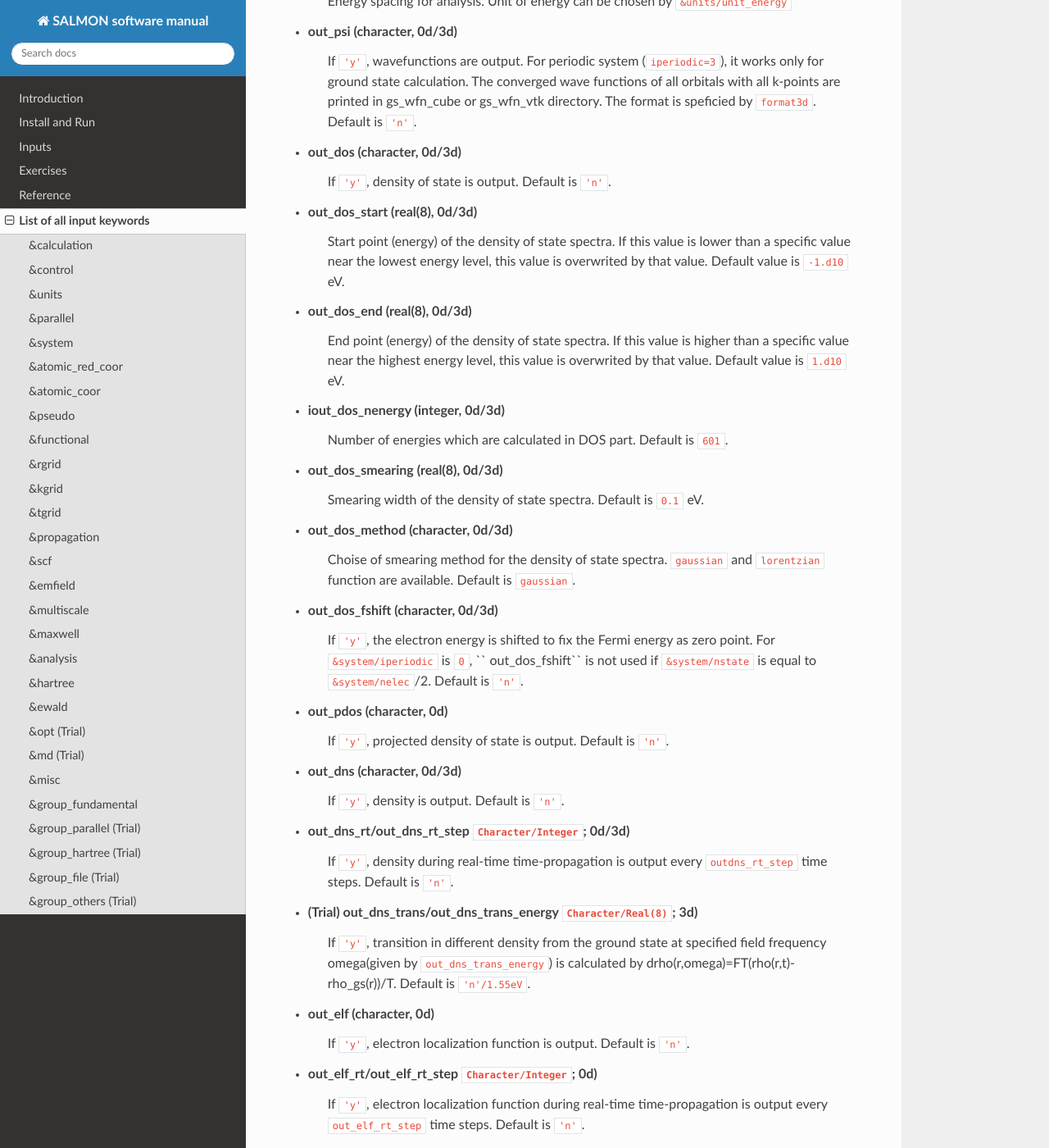
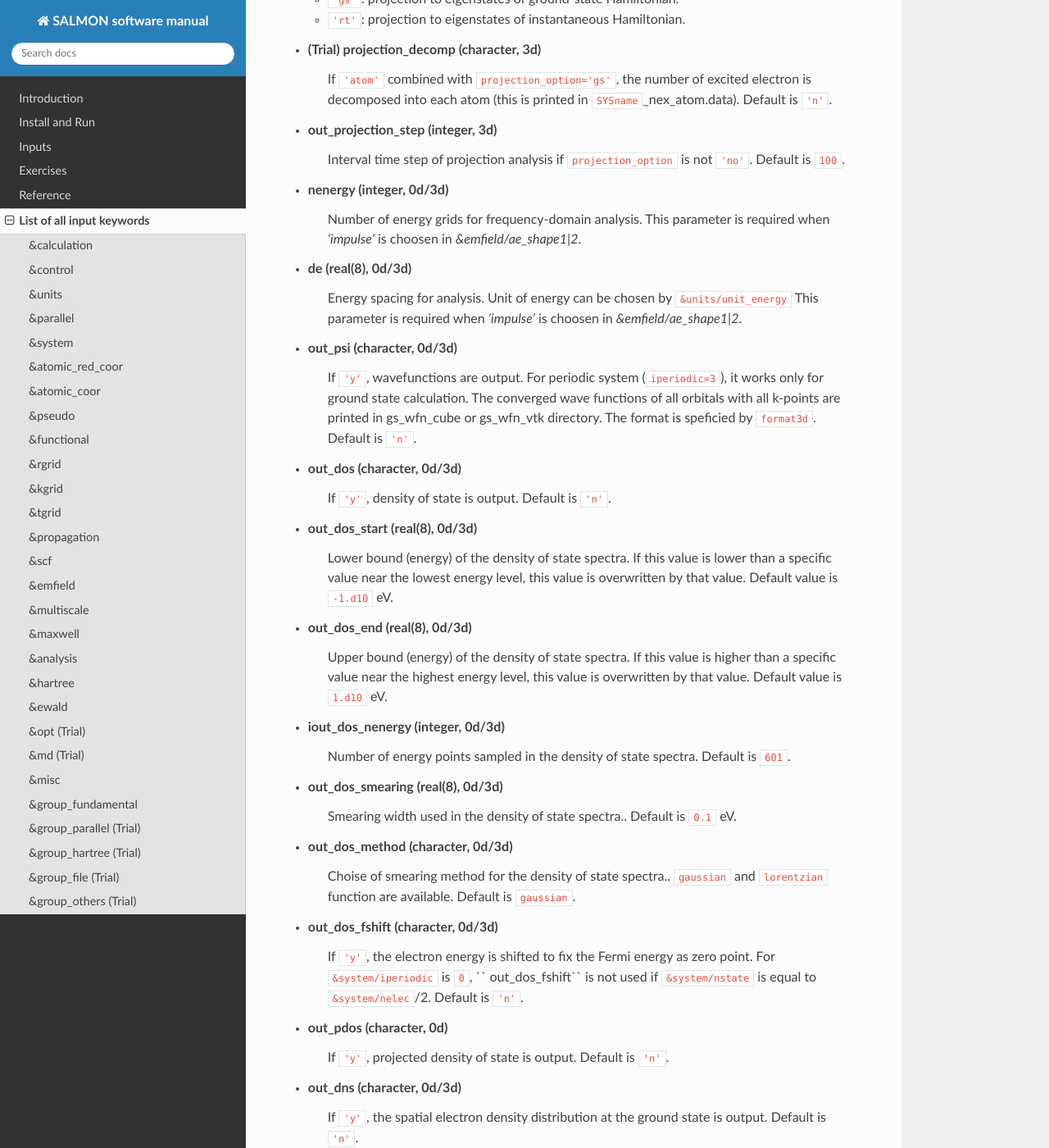
Before and after one commit to SALMON-TDDFT/SALMON-DOCS, a Sphinx documentation site: the page built from source/input_keyword_list.rst, in a window 1280 px wide and 1400 px high, scrolled down 15995 px. Shown: the whole window at 82% size. Built offline with Sphinx 7.4.7 and the Read the Docs theme 2.0.0, drawn with Linux system fonts in a browser that asks for light colours; formulas are drawn with MathJax 3; some of the changed text lies outside the part shown.

Commit message:
Update input_keyword_list.rst

```diff
--- a/source/input_keyword_list.rst
+++ b/source/input_keyword_list.rst
@@ -321,18 +321,22 @@
 
 - **xc** (character, 0d/3d)
    Exchange-correlation functionals.
-   At the moment, the functional 'PZ' is available for 0d calculations, and the functionals 'PZ', 'PZM', and TBmBJ' are available for 3d calculations.
+   At present version, the functional 'PZ,' 'PZM' and 'TBmBJ' is available for both 0d/3d calculations, and the functionals 'TPSS' and 'VS98' are available for 3d calculations.
 
   - ``'PZ'``: Perdew-Zunger LDA :Phys. Rev. B 23, 5048 (1981).
   - ``'PZM'``: Perdew-Zunger LDA with modification to improve sooth connection between high density form and low density one. :J. P. Perdew and Alex Zunger, Phys. Rev. B 23, 5048 (1981).
   - ``'TBmBJ'``: Tran-Blaha meta-GGA exchange with Perdew-Wang correlation. :Fabien Tran and Peter Blaha, Phys. Rev. Lett. 102, 226401 (2008). John P. Perdew and Yue Wang, Phys. Rev. B 45, 13244 (1992).
+  - ``'TPSS'``: Tao, Perdew, Staroverov and Scuseria meta-GGA exchange correlation. :J. Tao, J. P. Perdew, V. N. Staroverov, and G. E. Scuseria, Phys. Rev. Lett. 91, 146401 (2003).
+  - ``'VS98'``:  van Voorhis and Scuseria exchange with Perdew-Wang correlation: T. Van Voorhis and G. E. Scuseria, J. Chem. Phys. 109, 400 (1998).
 
 - **alibxc, alibx, alibc** (character, 0d/3d)
    By specifying ``alibxc``, the functionals prepared in libxc package are available.
    They can be set indivisually by specifying ``alibx`` and ``alibc``.
    To use libxc libraries, ``--with-libxc`` option must be added in excecuting configure.
+   The available option of the exchange-correlation functionals are listed in the LibXC website.
+   [See http://www.tddft.org/programs/libxc/functionals/]
 
-- **cval(:)** (real(8), 3d)
+- **cval** (real(8), 3d)
    Mixing parameter in Tran-Blaha meta-GGA exchange potential. If ``cval`` is set to a minus value, the mixing-parameter computed
    by the formula in the original paper [Phys. Rev. Lett. 102, 226401 (2008)].
    Default is ``'1.0'``.
@@ -590,21 +594,27 @@
 &multiscale
 -----------
 
-- **fdtddim** (character, 3d)
+- (Trial) **fdtddim** (character, 3d)
    Dimension of FDTD calculation for multi-scale Maxwell-Kohn-Sham method.
-   ``1d,2d,3d`` is available in the present version.
    Default value is ``'1D'``.
 
-- **twod_shape** (character, 3d)
+- (Trial) **twod_shape** (character, 3d)
    Boundary condision of the second dimension for FDTD calculation with
    multi-scale Maxwell-Kohn-Sham method.
    Default value is ``'periodic'``.
 
-- **nx_m/ny_m/nz_m** (integer, 3d)
-   Number of macroscopic grid points inside materials for (x/y/z)-direction.
+- **nx_m** (integer, 3d)
+   Number of macroscopic grid points inside materials for x-direction.
 
-- **hx_m/hy_m/hz_m** (real(8), 3d)
-   Spacing of macroscopic grid points inside materials for (x/y/z)-direction.
+- (Trial) **ny_m/nz_m** (integer, 3d)
+   Number of macroscopic grid points inside materials for (y/z)-direction.
+
+- **hx_m** (real(8), 3d)
+   Spacing of macroscopic grid points inside materials for (x)-direction.
+   Unit of length can be chosen by ``&units/unit_length``.
+
+- (Trial) **hy_m/hz_m** (real(8), 3d)
+   Spacing of macroscopic grid points inside materials for (y/z)-direction.
    Unit of length can be chosen by ``&units/unit_length``.
 
 - **nxvacl_m/nxvacr_m** (integer, 3d)
@@ -708,11 +718,13 @@
    Default is ``100``.
 
 - **nenergy** (integer, 0d/3d)
-   Number of energy grids for analysis.
+   Number of energy grids for frequency-domain analysis.
+   This parameter is required when `'impulse'` is choosen in `&emfield/ae_shape1|2`.
 
 - **de** (real(8), 0d/3d)
    Energy spacing for analysis.
    Unit of energy can be chosen by ``&units/unit_energy``
+   This parameter is required when `'impulse'` is choosen in `&emfield/ae_shape1|2`.
 
 - **out_psi** (character, 0d/3d)
    If ``'y'``, wavefunctions are output.
@@ -724,27 +736,27 @@
    Default is ``'n'``.
 
 - **out_dos_start** (real(8), 0d/3d)
-   Start point (energy) of the density of state spectra.
+   Lower bound (energy) of the density of state spectra.
    If this value is lower than a specific value near the lowest energy level,
-   this value is overwrited by that value.
+   this value is overwritten by that value.
    Default value is ``-1.d10`` eV.
 
 - **out_dos_end** (real(8), 0d/3d)
-   End point (energy) of the density of state spectra.
+   Upper bound (energy) of the density of state spectra.
    If this value is higher than a specific value near the highest energy level,
-   this value is overwrited by that value.
+   this value is overwritten by that value.
    Default value is ``1.d10`` eV.
 
 - **iout_dos_nenergy** (integer, 0d/3d)
-   Number of energies which are calculated in DOS part.
+   Number of  energy points sampled in the density of state spectra.
    Default is ``601``.
 
 - **out_dos_smearing** (real(8), 0d/3d)
-   Smearing width of the density of state spectra.
+   Smearing width used in the density of state spectra..
    Default is ``0.1`` eV.
 
 - **out_dos_method** (character, 0d/3d)
-   Choise of smearing method for the density of state spectra.
+   Choise of smearing method for the density of state spectra..
    ``gaussian`` and ``lorentzian`` function are available.
    Default is ``gaussian``.
 
@@ -759,11 +771,11 @@
    Default is ``'n'``.
 
 - **out_dns** (character, 0d/3d)
-   If ``'y'``, density is output.
+   If ``'y'``, the spatial electron density distribution at the ground state is output.
    Default is ``'n'``.
 
 - **out_dns_rt/out_dns_rt_step** ``Character/Integer``; 0d/3d)
-   If ``'y'``, density during real-time time-propagation is output
+   If ``'y'``,  the spatiotemporal electron density distribution during real-time time-propagation is output
    every ``outdns_rt_step`` time steps.
    Default is ``'n'``.
 
```
Also changed, not shown: other parts of source/input_keyword_list.rst (+2 -2 lines).
